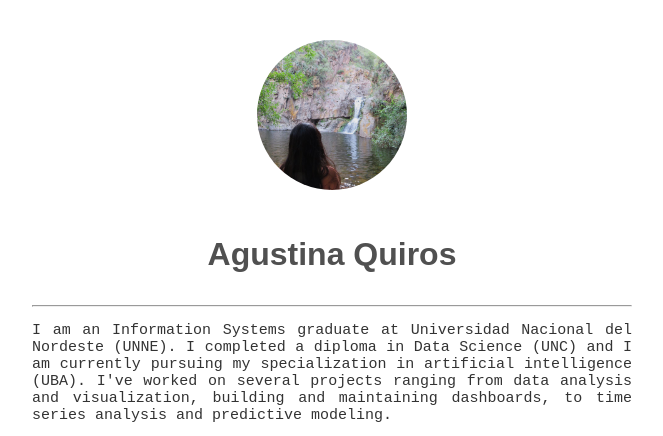
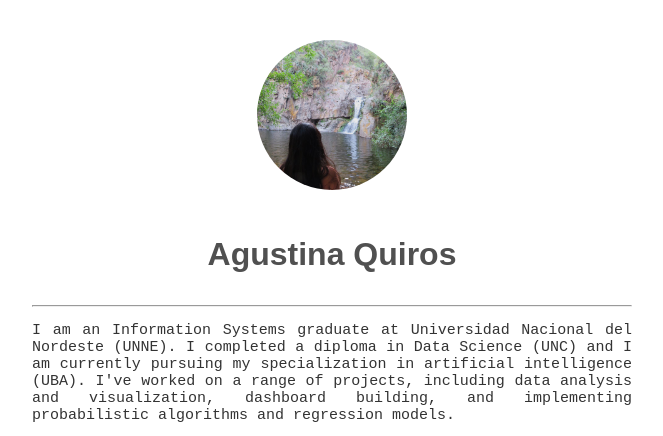
Before and after one commit to qagustina/qagustina.github.io, a plain HTML site: page index.html in a window 1280 px wide. Shown: the top 436 px of the page, without its empty margins (308-971 px from the left). Drawn offline with Linux system fonts and the light colour scheme.

Commit message:
update text

```diff
--- a/index.html
+++ b/index.html
@@ -19,8 +19,8 @@
     <p class="text">
       I am an Information Systems graduate at Universidad Nacional del Nordeste (UNNE). I completed a diploma in Data Science (UNC)
       and I am currently pursuing my specialization in artificial intelligence (UBA).
-      I've worked on several projects ranging from data analysis and visualization, building and maintaining dashboards,
-      to time series analysis and predictive modeling.
+      I've worked on a range of projects, including data analysis and visualization,
+      dashboard building, and implementing probabilistic algorithms and regression models.
       </p>
       <div class="connect">
         <img src="resources/link.png" alt="connect Icon">
```
